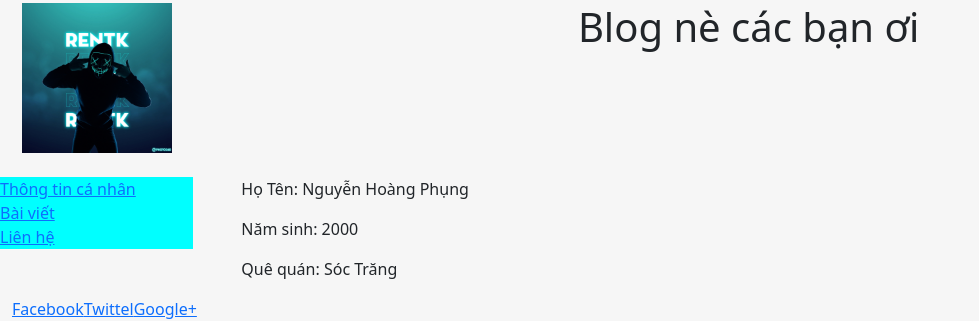
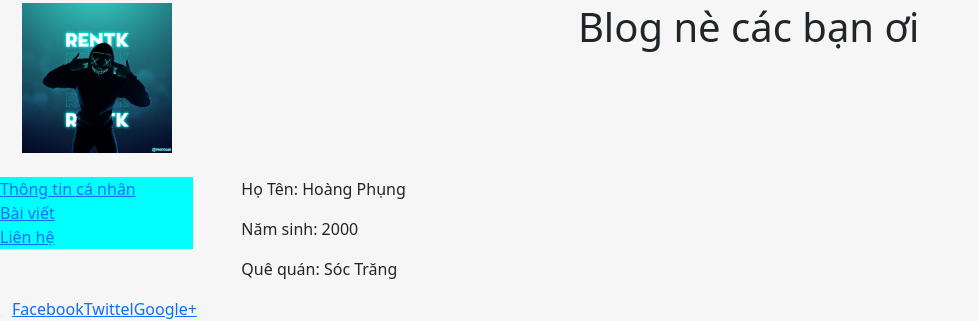
Before and after one commit to NhoangPhung0809/webhook, a Django app: page / in a window 1280 px wide. Shown: the part 757-1078 px from the top of the page, without its empty margins (0-979 px from the left). Run offline with Django 3.2, Linux system fonts and the light colour scheme; parts of the project's set-up code (start-up, migrations or seed data) failed here and were passed over; some libraries are stand-ins or nearby versions.

Commit message:
sua home

```diff
--- a/home/templates/pages/home.html
+++ b/home/templates/pages/home.html
@@ -3,7 +3,7 @@
 {% block title %}Home{% endblock%}
 
 {% block content %}
-<p>Họ Tên: Nguyễn Hoàng Phụng </p>
+<p>Họ Tên: Hoàng Phụng </p>
 <p>Năm sinh: 2000 </p>
 <p>Quê quán: Sóc Trăng </p>
 {% endblock  %}
```
